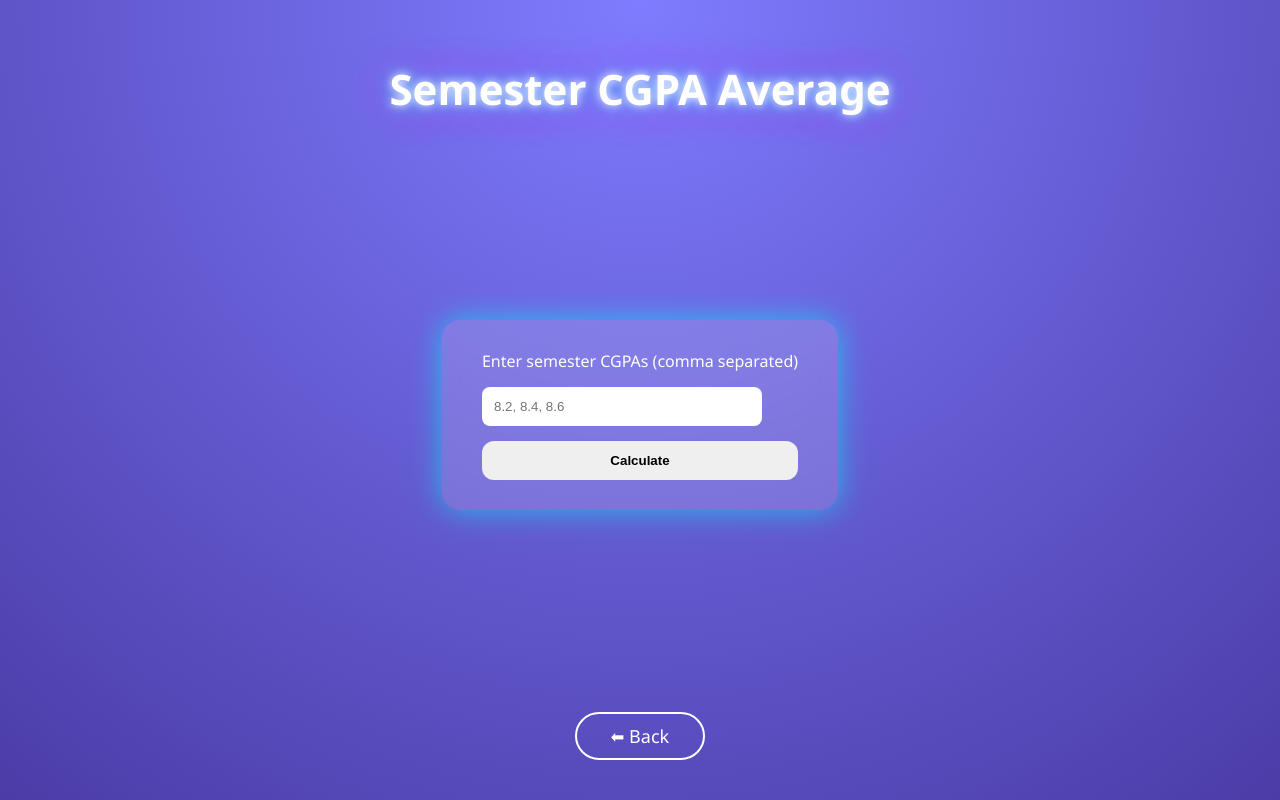
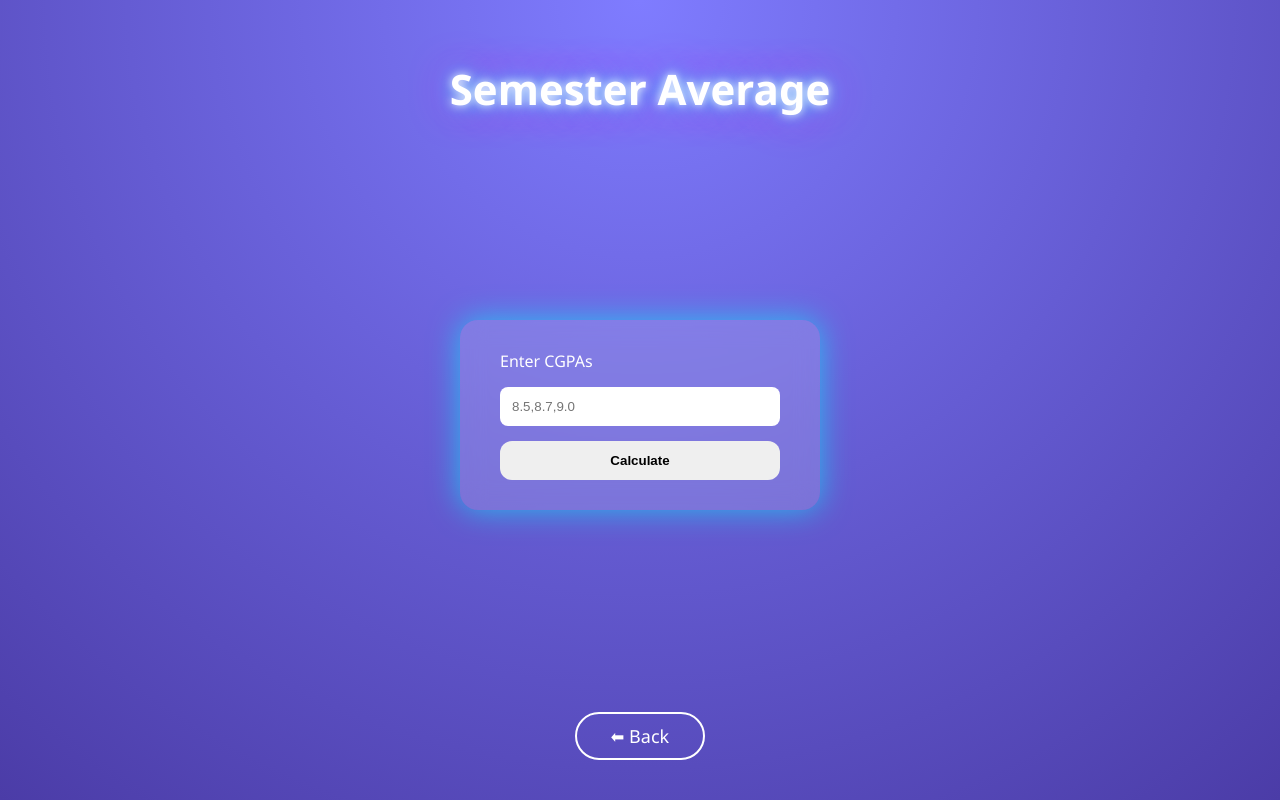
Before and after one commit to Jagan9080/cgpa_calculator, a Flask app: page /sem_avg in a window 1280 px wide. Run offline with Flask 3, Linux system fonts and the light colour scheme.

Commit message:
Update semester CGPA average page to semester average

```diff
--- a/templates/sem_avg.html
+++ b/templates/sem_avg.html
@@ -1,25 +1,24 @@
 <!DOCTYPE html>
 <html>
 <head>
-    <title>Semester CGPA Average</title>
+    <title>Semester Average</title>
     <link rel="stylesheet" href="{{ url_for('static', filename='style.css') }}">
 </head>
 <body>
-
 <div class="feature-page">
-
-    <h2 class="feature-title">Semester CGPA Average</h2>
+    <h2 class="feature-title">Semester Average</h2>
 
     <form method="post" class="feature-form">
-        <label>Enter semester CGPAs (comma separated)</label>
-        <input type="text" name="sems" placeholder="8.2, 8.4, 8.6" required>
-
-        <button type="submit">Calculate</button>
+        <label>Enter CGPAs</label>
+        <input name="sems" placeholder="8.5,8.7,9.0" required>
+        <button>Calculate</button>
     </form>
 
+    {% if avg %}
+    <div class="result">{{ avg }}</div>
+    {% endif %}
+
     <a href="/" class="back-btn">⬅ Back</a>
-
 </div>
-
 </body>
 </html>
```
